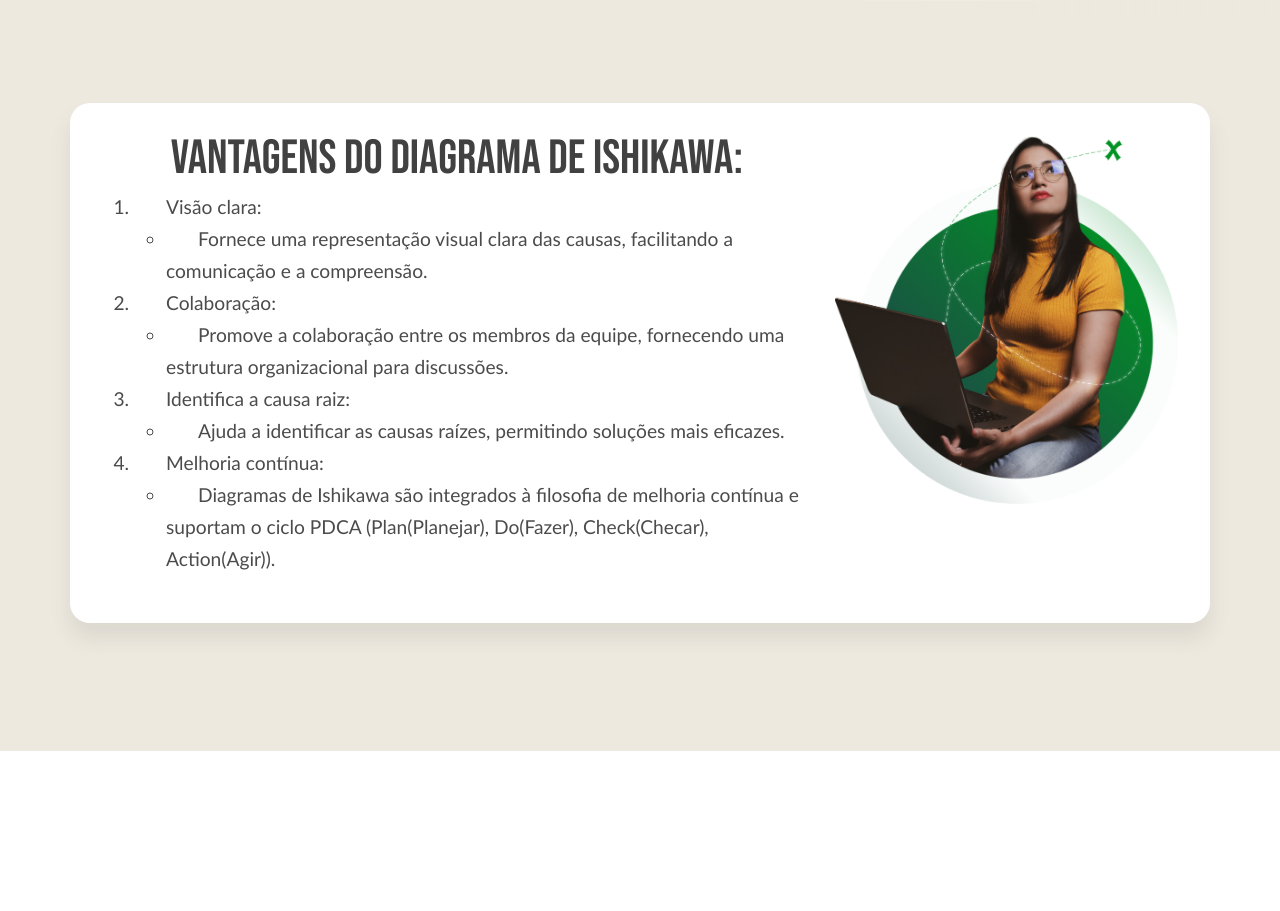
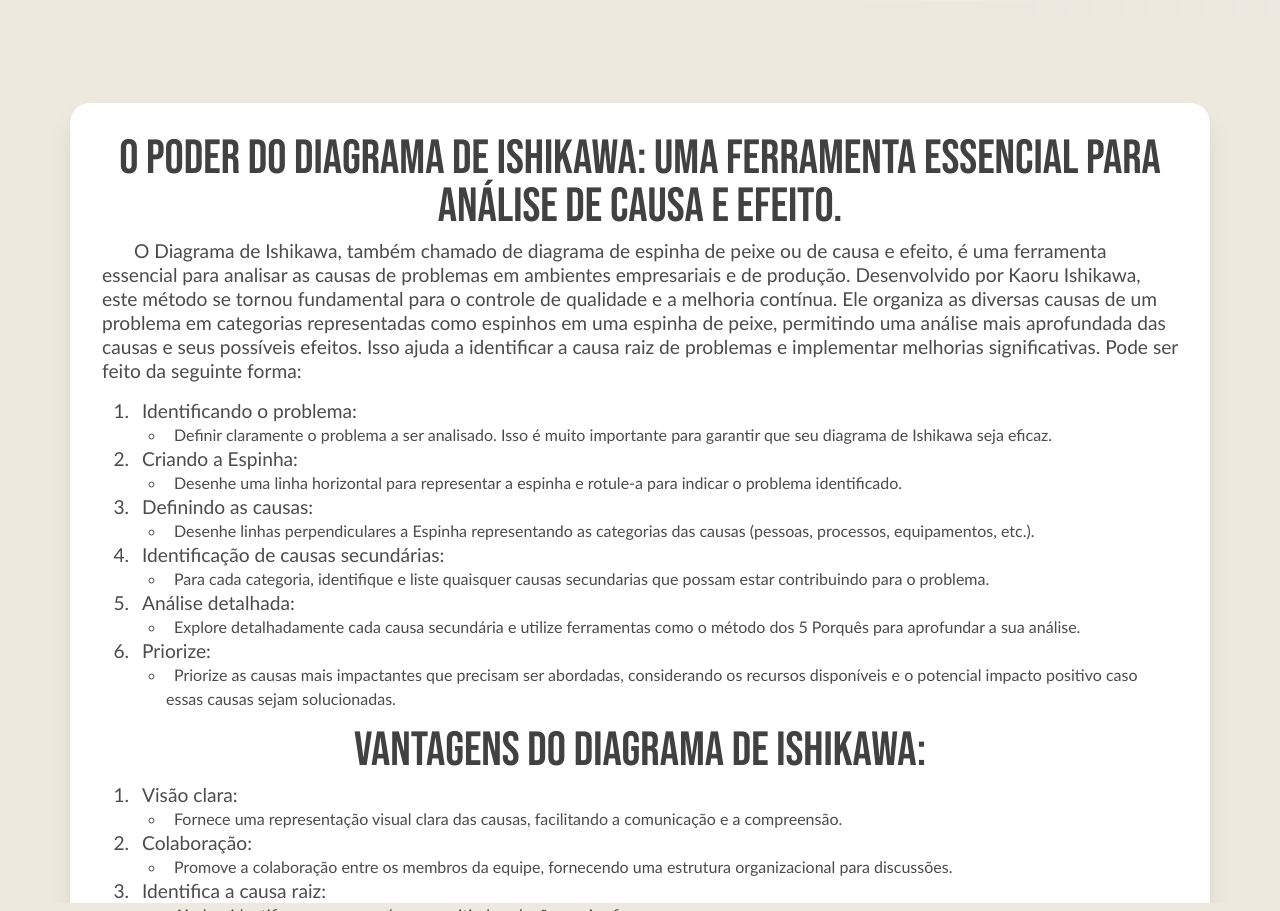
Before and after one commit to isiezz/IFMAISEMPREENDEDOR-UTFPR, a React (Create React App) app: page / in a window 1280 px wide. Shown: the part 3621-4532 px from the top of the page. Before the commit the page ends 4372 px from the top, so only its background shows below. Built offline with nearby package versions, Linux system fonts and the light colour scheme.

Commit message:
noticia [05]

```diff
--- a/src/pages/noticias.js
+++ b/src/pages/noticias.js
@@ -6,7 +6,51 @@ export const Noticias = () => {
     <section className="noticias" id="noticias">
       <Container>
         <Row>
-          <Col lg={8}>
+          <Col lg={12}>
+
+          <h2>
+              O poder do diagrama de Ishikawa: uma ferramenta essencial para análise de causa e efeito.
+            </h2>
+            <p>
+            O Diagrama de Ishikawa, também chamado de diagrama de espinha de peixe ou de causa e efeito, é uma ferramenta essencial para analisar as causas de problemas em ambientes empresariais e de produção. Desenvolvido por Kaoru Ishikawa, este método se tornou fundamental para o controle de qualidade e a melhoria contínua. Ele organiza as diversas causas de um problema em categorias representadas como espinhos em uma espinha de peixe, permitindo uma análise mais aprofundada das causas e seus possíveis efeitos. Isso ajuda a identificar a causa raiz de problemas e implementar melhorias significativas. Pode ser feito da seguinte forma:
+            </p>
+            <p>
+              <ol>
+
+                <li>Identificando o problema:</li>
+                <ul>
+                  <li>Definir claramente o problema a ser analisado. Isso é muito importante para garantir que seu diagrama de Ishikawa seja eficaz.</li>
+                </ul>
+
+                <li>Criando a Espinha:</li>
+                <ul>
+                  <li>Desenhe uma linha horizontal para representar a espinha e rotule-a para indicar o problema identificado.</li>
+                </ul>
+
+                <li>Definindo as causas:</li>
+                <ul>
+                  <li>Desenhe linhas perpendiculares a Espinha representando as categorias das causas (pessoas, processos, equipamentos, etc.).</li>
+                </ul>
+
+                <li>Identificação de causas secundárias:</li>
+                <ul>
+                  <li>Para cada categoria, identifique e liste quaisquer causas secundarias que possam estar contribuindo para o problema.</li>
+                </ul>
+
+                <li>Análise detalhada:</li>
+                <ul>
+                  <li>Explore detalhadamente cada causa secundária e utilize ferramentas como o método dos 5 Porquês para aprofundar a sua análise.</li>
+                </ul>
+
+                <li>Priorize:</li>
+                <ul>
+                  <li>Priorize as causas mais impactantes que precisam ser abordadas, considerando os recursos disponíveis e o potencial impacto positivo caso essas causas sejam solucionadas.</li>
+                </ul>
+
+              </ol>
+            </p>
+
+
             <h2>
             Vantagens do diagrama de Ishikawa:
             </h2>
@@ -41,9 +85,11 @@ export const Noticias = () => {
                 </a>
               </div> */}
           </Col>
-          <Col lg={4}>
+
+          {/* <Col lg={4}>
             <img src={noticia} />
-          </Col>
+          </Col> */}
+
         </Row>
       </Container>
     </section>
--- a/src/style/global.css
+++ b/src/style/global.css
@@ -313,7 +313,7 @@ ul.brands li.brand-logo img:hover {
 
 #noticias {
   background-color: var(--Background);
-  height: 80vh;
+  height: 100vh;
 }
 
 #noticias div.container {
@@ -349,7 +349,15 @@ ul.brands li.brand-logo img:hover {
   font-weight: 400;
   font-style: normal;
   text-indent: 2rem;
-  line-height: 2rem;
+  line-height: 1.5rem;
+}
+
+#noticias li {
+  text-indent: .5rem;
+}
+
+#noticias ul > li {
+  font-size: 1rem;
 }
 
 /* INCUBADORA */
```
